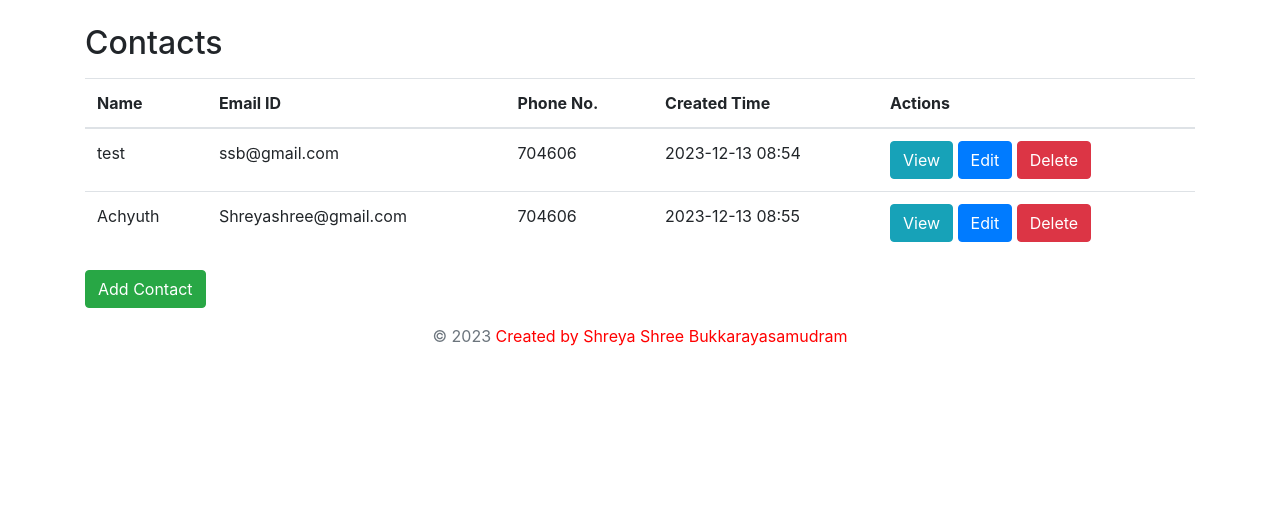
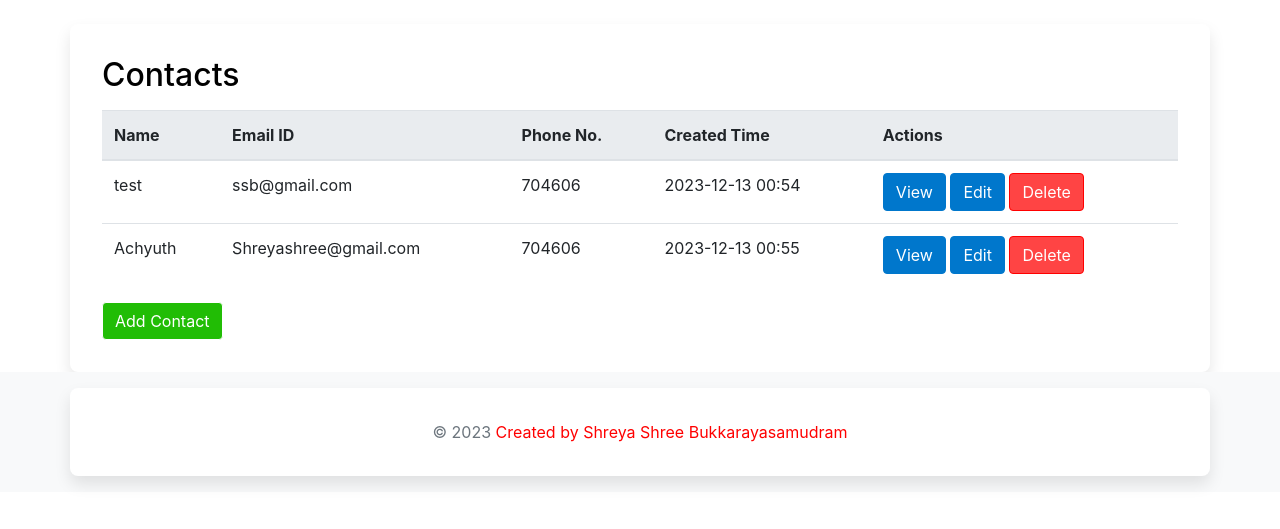
Before and after one commit to shreyashreeb/shreyashree_bukkarayasamudram, a Django app: page /contacts/ in a window 1280 px wide. Shown: the top 529 px of the page. Run offline with Django 4.2, Linux system fonts and the light colour scheme; data comes from the database, SQL or seed files in the repository; both versions use the stored data as it was after the commit; some libraries are stand-ins or nearby versions.

Commit message:
Final Edits

```diff
--- a/contacts/templates/contacts/contact_list.html
+++ b/contacts/templates/contacts/contact_list.html
@@ -6,12 +6,53 @@
     <title>Contacts List</title>
 
     <link href="https://stackpath.bootstrapcdn.com/bootstrap/4.3.1/css/bootstrap.min.css" rel="stylesheet">
+    <style>
+        body {
+            background-color: #ffffff; /* Light blue background */
+        }
+        .container {
+            background-color: #ffffff; /* White background for container */
+            padding: 2rem;
+            border-radius: 8px;
+            box-shadow: 0 0.5rem 1rem rgba(0,0,0,0.1); /* subtle shadow for container */
+        }
+        .footer {
+            background-color: #f8f9fa; /* Very light gray for footer */
+            color: #212529; /* Dark text for footer */
+        }
+        .btn-view {
+            color: #ffffff;
+            background-color: hwb(205 0% 20%); /* Blue for View button */
+            border-color:hwb(205 0% 20%);
+        }
+        .btn-edit {
+            color: hsl(0, 0%, 100%);
+            background-color: hwb(205 0% 20%); /* Orange for Edit button */
+            border-color: hwb(205 0% 20%);
+        }
+        .btn-delete {
+            color: #ffffff;
+            background-color: #ff4444; /* Red for Delete button */
+            border-color: #ff0000;
+        }
+        .btn-add {
+            color: #fff;
+            background-color: hwb(111 2% 26%); /* Green for Add Contact button */
+            border-color: #ffffff;
+        }
+        thead {
+            background-color: #e9ecef; /* Light gray background for table header */
+        }
+        .text-muted {
+            color: #6c757d!important; /* Subtle text color for footer */
+        }
+    </style>
 </head>
 <body>
     <div class="container mt-4">
-        <h2 class="mb-3">Contacts</h2>
+        <h2 class="mb-3" style="color: hsl(0, 0%, 0%);">Contacts</h2> <!-- Blue heading -->
         {% if contacts %}
-            <table class="table">
+            <table class="table table-hover"> <!-- Added hover effect for table rows -->
                 <thead>
                     <tr>
                         <th>Name</th>
@@ -29,9 +70,9 @@
                             <td>{{ contact.phone }}</td>
                             <td>{{ contact.created_at|date:"Y-m-d H:i" }}</td>
                             <td>
-                                <a href="{% url 'contact_detail' contact.pk %}" class="btn btn-info">View</a>
-                                <a href="{% url 'contact_edit' contact.pk %}" class="btn btn-primary">Edit</a>
-                                <a href="{% url 'contact_delete' contact.pk %}" class="btn btn-danger">Delete</a>
+                                <a href="{% url 'contact_detail' contact.pk %}" class="btn btn-view">View</a>
+                                <a href="{% url 'contact_edit' contact.pk %}" class="btn btn-edit">Edit</a>
+                                <a href="{% url 'contact_delete' contact.pk %}" class="btn btn-delete">Delete</a>
                             </td>
                         </tr>
                     {% endfor %}
@@ -40,12 +81,15 @@
         {% else %}
             <p>No contacts found.</p>
         {% endif %}
-        <a href="{% url 'contact_new' %}" class="btn btn-success">Add Contact</a>
+        <a href="{% url 'contact_new' %}" class="btn btn-add">Add Contact</a>
     </div>
     <footer class="footer mt-auto py-3">
         <div class="container text-center">
             <span class="text-muted">&copy; 2023 <span style="color: red;">Created by Shreya Shree Bukkarayasamudram</span></span>
         </div>
     </footer>
+    <script src="https://code.jquery.com/jquery-3.3.1.slim.min.js"></script>
+    <script src="https://cdnjs.cloudflare.com/ajax/libs/popper.js/1.14.7/umd/popper.min.js"></script>
+    <script src="https://stackpath.bootstrapcdn.com/bootstrap/4.3.1/js/bootstrap.min.js"></script>
 </body>
 </html>
--- a/shreyashree_bukkarayasamudram/settings.py
+++ b/shreyashree_bukkarayasamudram/settings.py
@@ -93,7 +93,7 @@ AUTH_PASSWORD_VALIDATORS = [
 
 LANGUAGE_CODE = 'en-us'
 
-TIME_ZONE = 'UTC'
+TIME_ZONE = 'America/Los_Angeles'
 
 USE_I18N = True
 
```
Also changed, not shown: contacts/templates/contacts/contact_form.html (+42 -4 lines), db.sqlite3.
